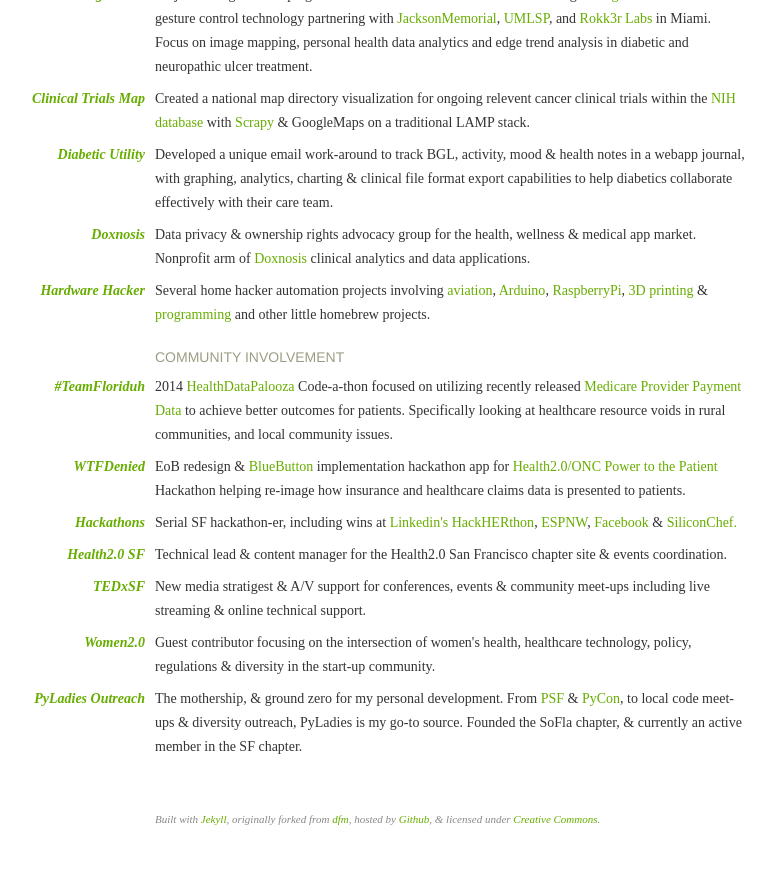
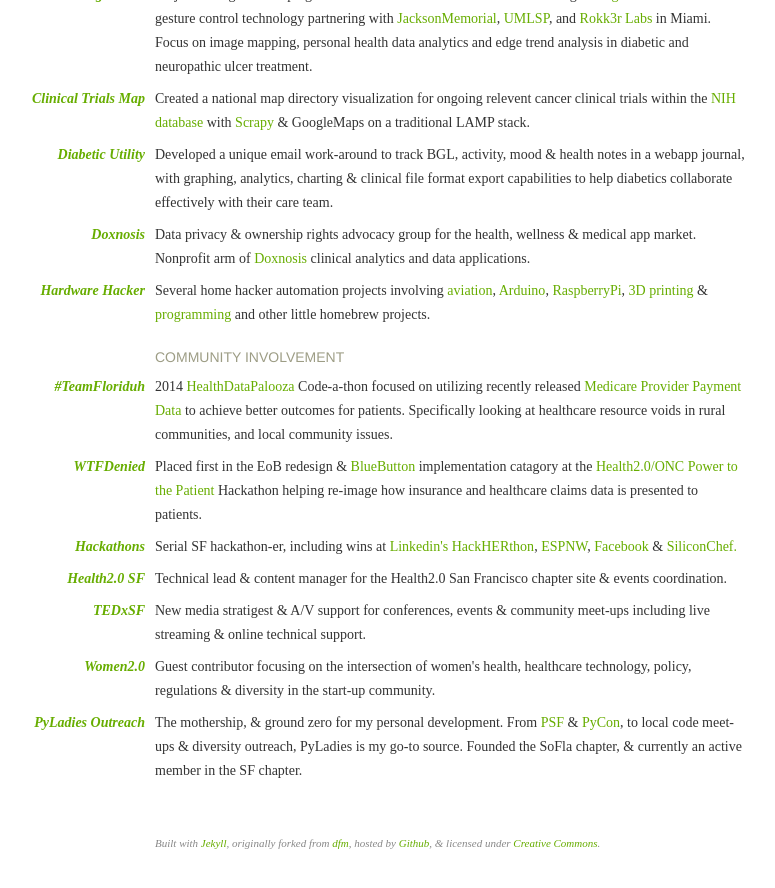
Before and after one commit to laurenstill/laurenstill.github.io, a Jekyll site: the page built from index.html, in a window 1280 px wide and 900 px high, scrolled down 1122 px. Shown: the top 888 px of the window, without its empty margins (290-1065 px from the left). Built offline with Jekyll 4.4.1, drawn with Linux system fonts in a browser that asks for light colours.

Commit message:
Update index.html

```diff
--- a/_layouts/index.html
+++ b/_layouts/index.html
@@ -121,7 +121,7 @@
                     <a href="/media/WTFDenied-presentation.pdf">WTFDenied</a>
                 </span>
                 <span class="project-desc">
-                    EoB redesign &amp; <a href="http://www.healthit.gov/bluebutton">BlueButton</a> implementation hackathon app for <a href="http://www.health2con.com/devchallenge/code-a-thon-old/">Health2.0/ONC Power to the Patient</a> Hackathon helping re-image how insurance and healthcare claims data is presented to patients.
+                    Placed first in the EoB redesign &amp; <a href="http://www.healthit.gov/bluebutton">BlueButton</a> implementation catagory at the <a href="http://www.health2con.com/devchallenge/code-a-thon-old/">Health2.0/ONC Power to the Patient</a> Hackathon helping re-image how insurance and healthcare claims data is presented to patients.
                </span>
             </li>
 
```
